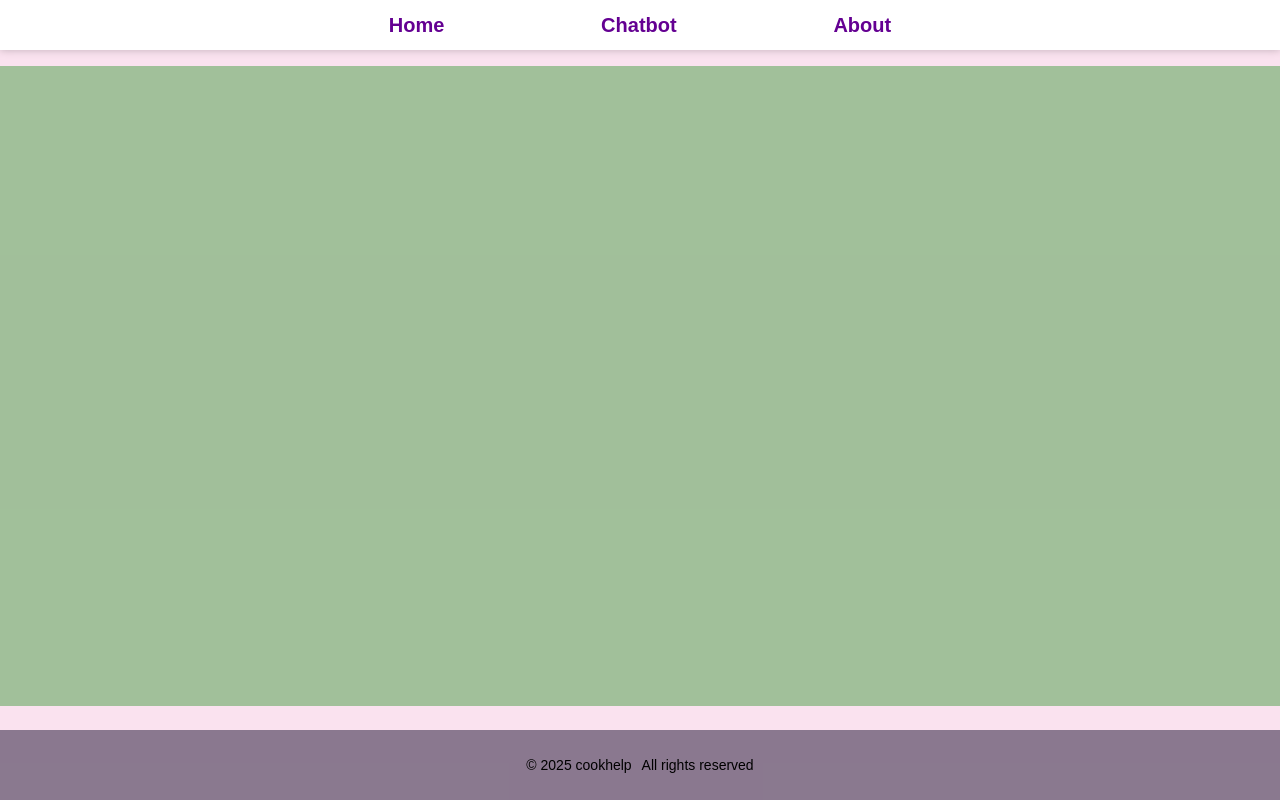
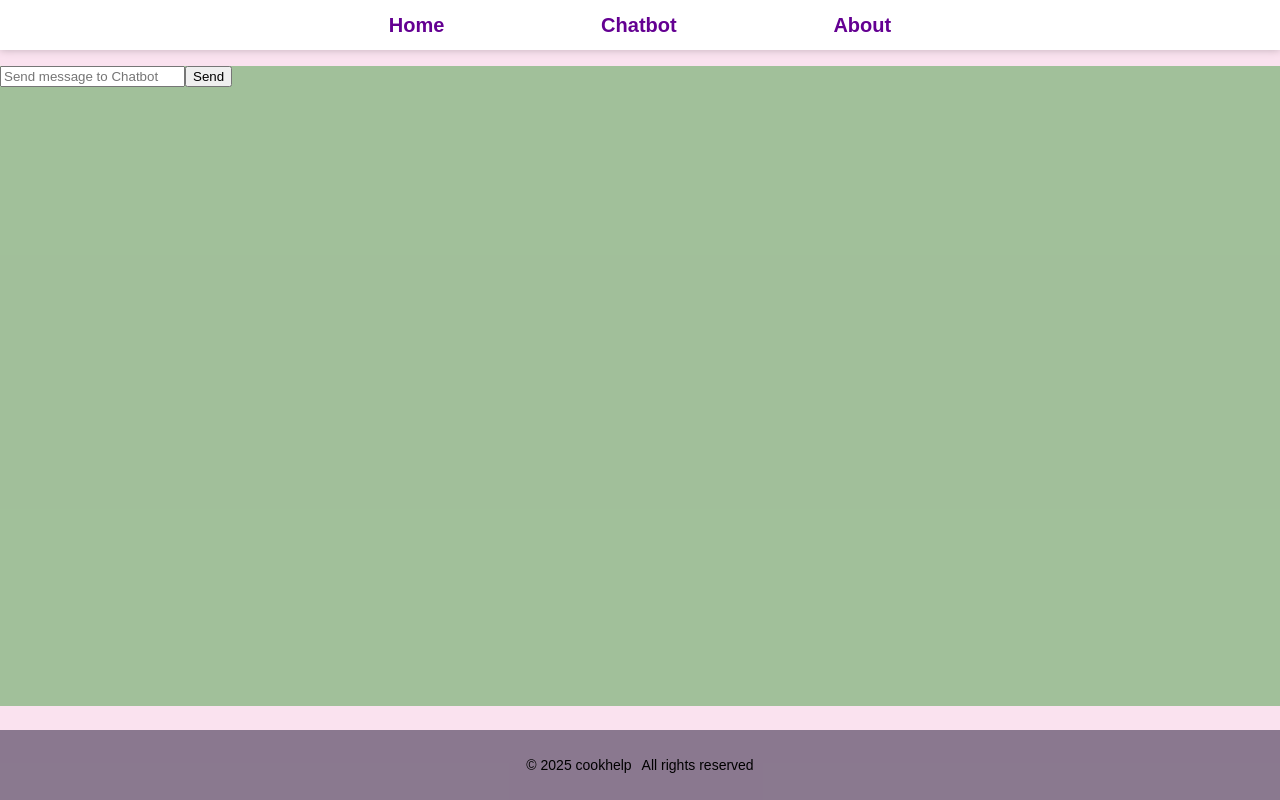
Before and after one commit to Gabriel-sorour/cookhelp-project, a React (Vite) app: page /#/chatbot in a window 1280 px wide. Built offline with nearby package versions, Linux system fonts and the light colour scheme.

Commit message:
feat: create ChatbotInput component * add messages state

```diff
--- a/src/pages/Chatbot.jsx
+++ b/src/pages/Chatbot.jsx
@@ -1,11 +1,38 @@
+import { useState } from 'react';
 import '../styles/Chatbot.css'
 
+function ChatbotInput() {
+
+  return (
+    <div className='chatbot-input'>
+      <input placeholder='Send message to Chatbot' />
+      <button>
+        Send
+      </button>
+    </div>
+  )
+}
+
+
+
+
 function Chatbot() {
+  const [messages, setMessages] = useState([{
+    sender: 'user',
+    text: 'Hello Chatbot!',
+    id: crypto.randomUUID()
+  },
+  {
+    sender: 'robot',
+    text: 'Hello User!',
+    id: crypto.randomUUID()
+  }
+  ]);
 
-  return(
+  return (
     <main className="chatbot-main">
       <section className='chatbot-container'>
-
+        <ChatbotInput />
       </section>
     </main>
   )
--- a/src/styles/Home.css
+++ b/src/styles/Home.css
@@ -1,5 +1,5 @@
 main {
-  height:600px;
+  height: 600px;
   display: flex;
   align-items: center;
   justify-content: center;
@@ -17,7 +17,7 @@ img {
   box-shadow: 5px 0 10px rgba(0, 0, 0, 0.205);
 }
 
-button {
+.banner-container button {
   position: absolute;
   bottom: 40px;
   right: 70px;
@@ -37,7 +37,7 @@ button {
 @media (max-width:1000px) {
 
   main {
-      height:400px;
+    height: 400px;
   }
 
   img {
@@ -45,7 +45,7 @@ button {
     height: 300px;
   }
 
-  button {
+  .banner-container button {
     bottom: 15px;
     font-size: 16px;
   }
```
